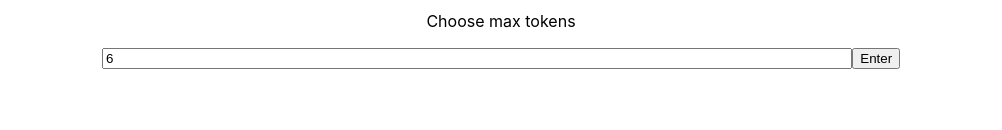
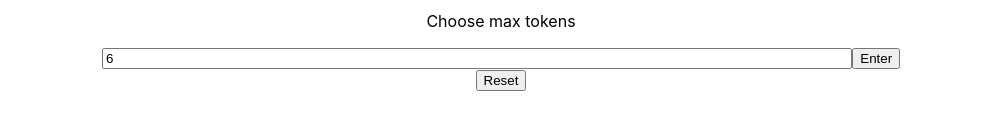
Before and after one commit to lilydev16/ama_ai, a React (Create React App) app: page / in a window 1280 px wide. Shown: the part 198-328 px from the top of the page, without its empty margins (139-1141 px from the left). Built offline with nearby package versions, Linux system fonts and the light colour scheme.

Commit message:
Add a button to reset/clear the form to default values when user has values that persisted due to local storage

```diff
--- a/src/components/Form/Form.js
+++ b/src/components/Form/Form.js
@@ -105,7 +105,7 @@ const Form = ({ addPrompt }) => {
         />
         <button>Enter</button>
       </form>
-
+      <button onClick={() => clearInputs()}>Reset</button>
     </div>
   )
 }
```
